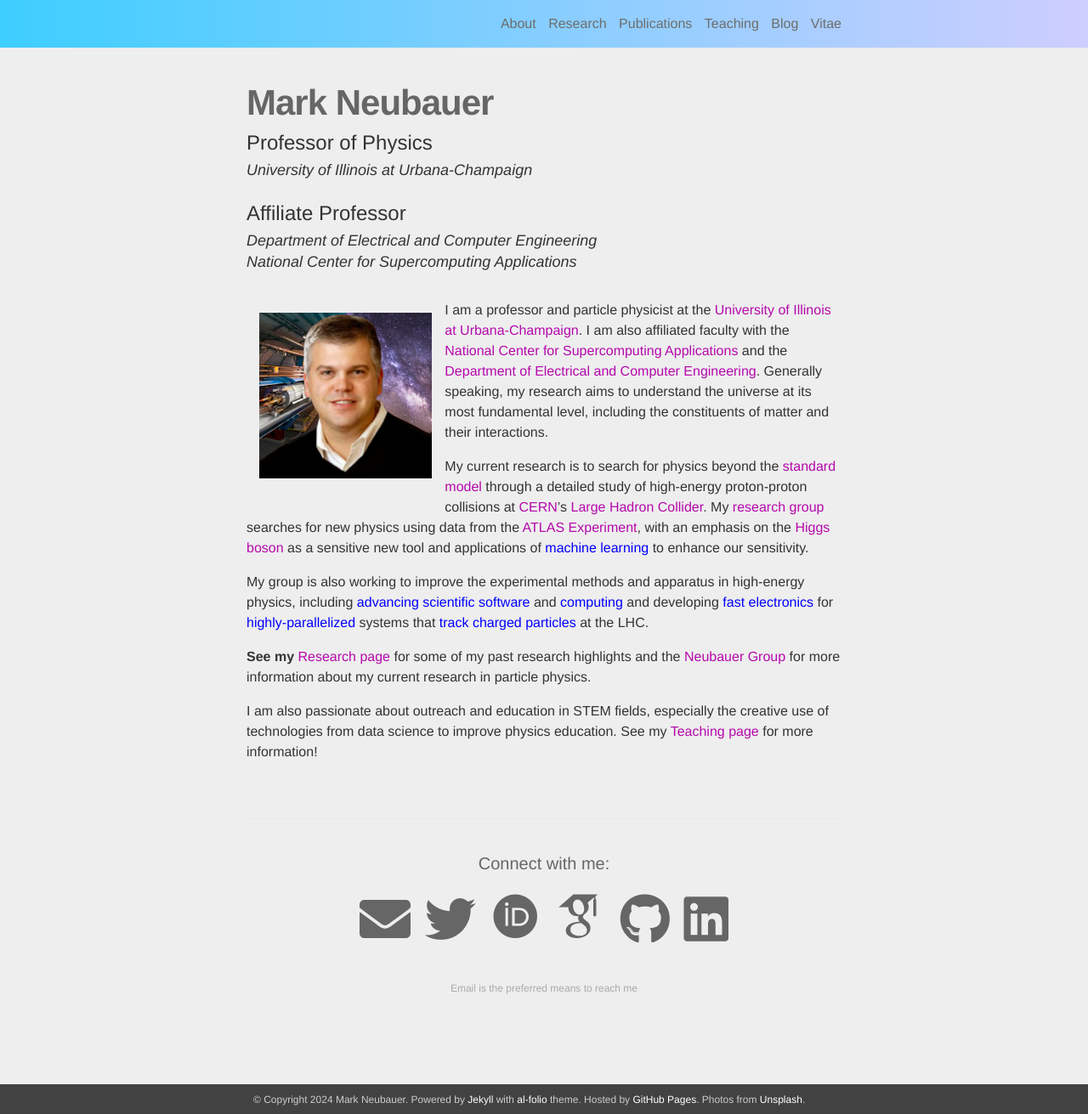
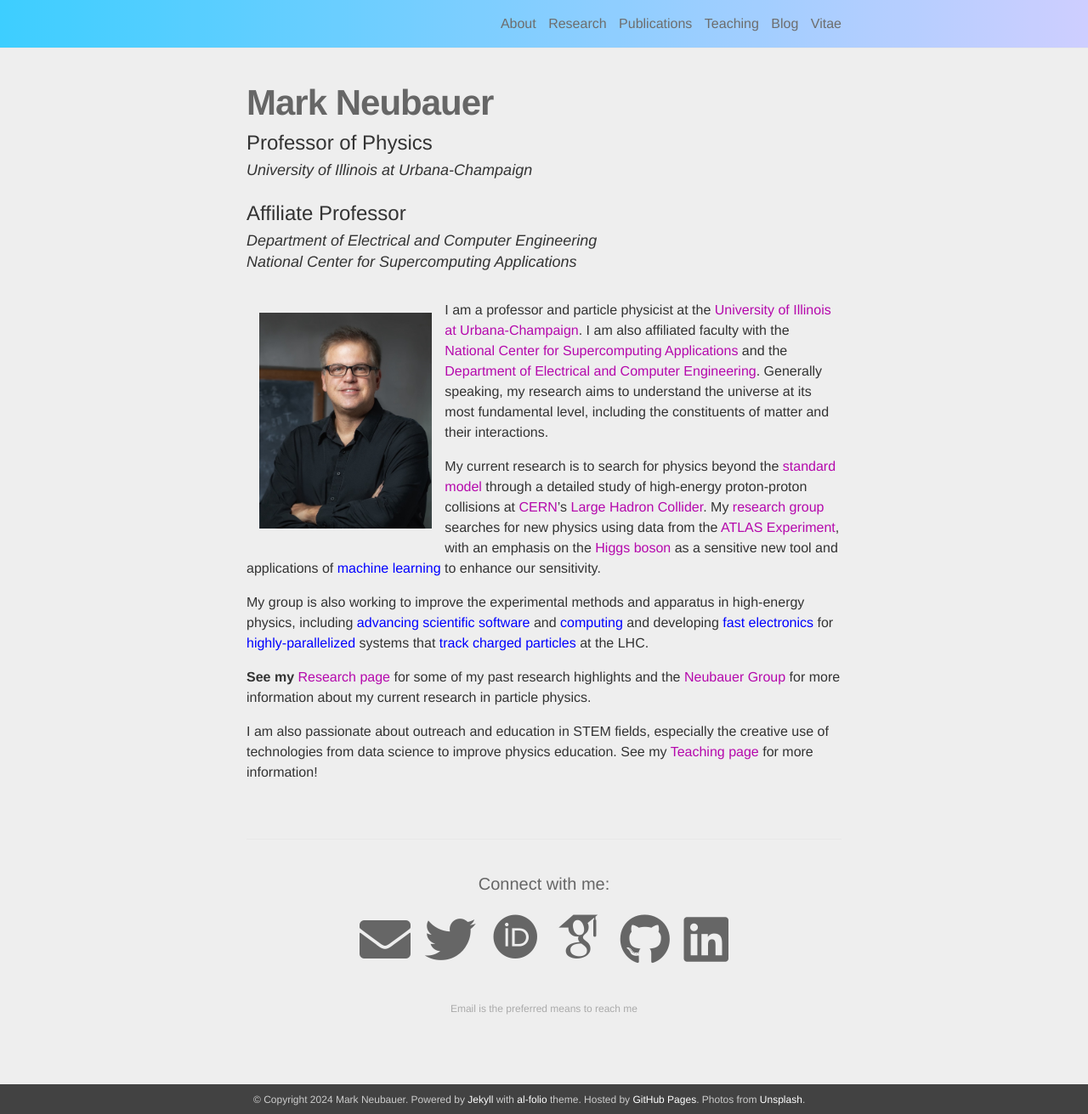
Before and after one commit to msneubauer/msneubauer.github.io, a Jekyll site: the page built from _pages/about.md, in a window 1280 px wide and 1311 px high. Shown: the whole window at 85% size. Built offline with Jekyll 4.4.1, drawn with Linux system fonts in a browser that asks for light colours; nearby versions of some CDN libraries; some web fonts are replaced.

Commit message:
update profile pic

```diff
--- a/_pages/about.md
+++ b/_pages/about.md
@@ -10,7 +10,7 @@ description: >
     <p style="line-height:0.5"><font size="4"><i>National Center for Supercomputing Applications</i></font></p>
 profile:
   align: left
-  image: neubauer.png
+  image: Neubauer_2288_amn3.jpg
   address:
 news: false
 social: true
```
Also changed, not shown: assets/img/Neubauer_2288_amn3.jpg (added).
